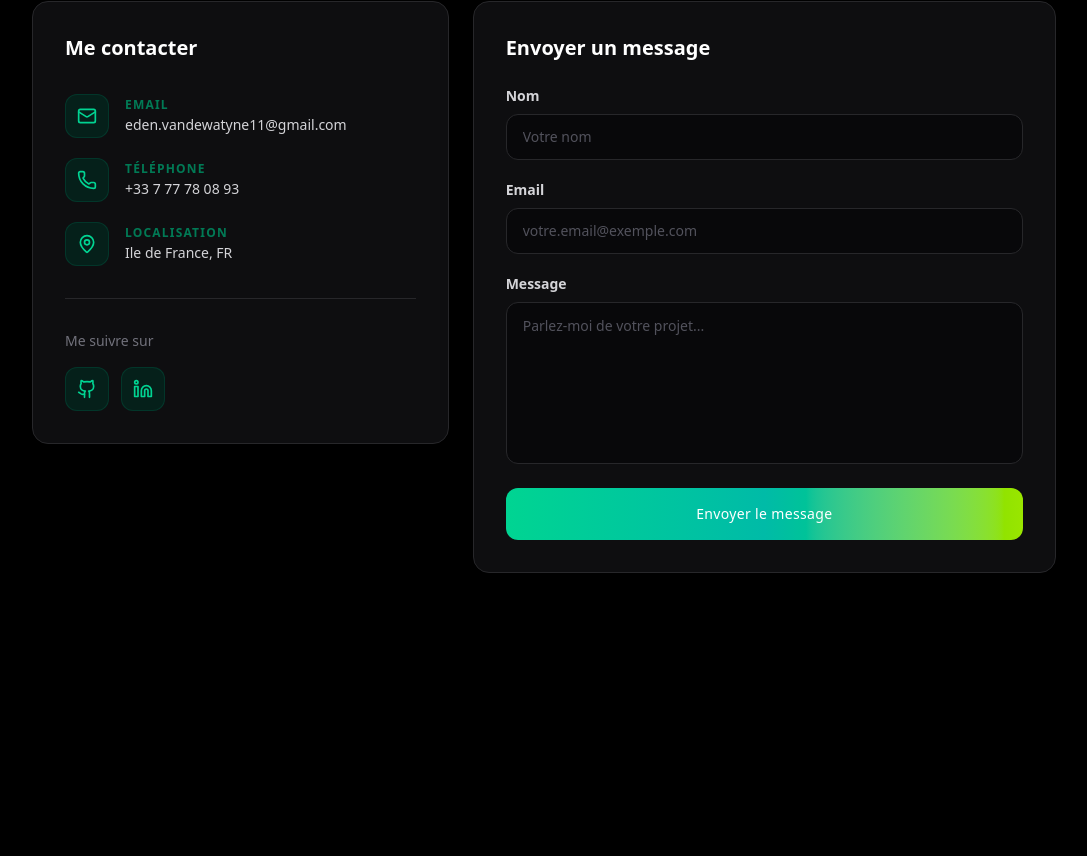
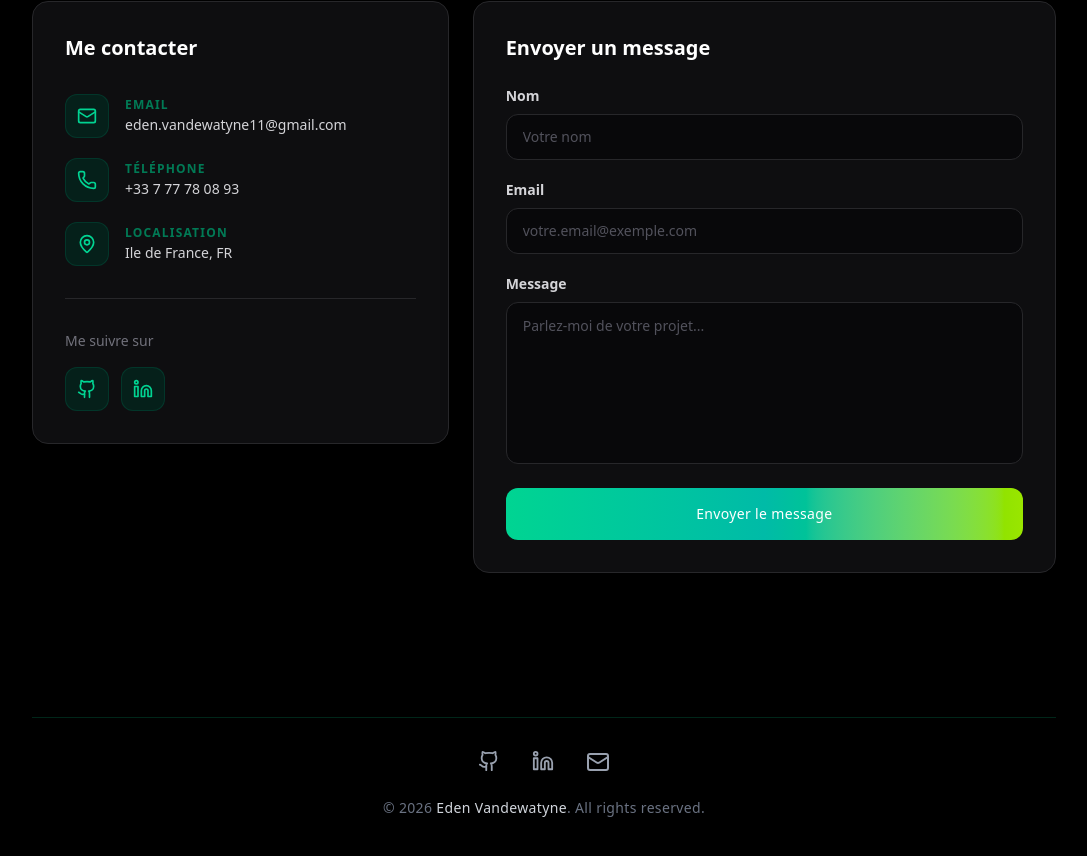
Before and after one commit to eden77-rgb/Portfolio, a React (Vite) app: page / in a window 1280 px wide. Shown: the part 6320-7176 px from the top of the page, without its empty margins (96-1183 px from the left). Before the commit the page ends 6973 px from the top, so only its background shows below. Built offline with nearby package versions, Linux system fonts and the light colour scheme.

Commit message:
Ajout du Footer

```diff
--- /dev/null
+++ b/src/components/Footer.tsx
@@ -0,0 +1,47 @@
+import { Github, Linkedin, Mail } from 'lucide-react';
+
+const Footer = () => {
+    return (
+        <section id="footer" className="pb-16 px-4">
+            <div className="max-w-5xl mx-auto mt-16">
+
+                <div className="pt-8 border-t border-emerald-500/20 text-center">
+
+                    <div className="flex justify-center gap-8 mb-6">
+                        <a
+                            href="https://github.com/eden77-rgb/"
+                            target='_blank'
+                            className="text-gray-400 hover:text-emerald-400 transition-all hover:scale-110"
+                            aria-label="GitHub"
+                        >
+                            <Github size={22} />
+                        </a>
+
+                        <a
+                            href="https://www.linkedin.com/in/eden-vandewatyne/"
+                            target='_blank'
+                            className="text-gray-400 hover:text-emerald-400 transition-all hover:scale-110"
+                            aria-label="LinkedIn"
+                        >
+                            <Linkedin size={22} />
+                        </a>
+
+                        <a
+                            href="mailto:eden.vandewatyne11@gmail.com"
+                            target='_blank'
+                            className="text-gray-400 hover:text-emerald-500 transition-colors duration-300"
+                        >
+                            <Mail size={24} />
+                        </a>
+                    </div>
+
+                    <div className="text-gray-500 text-sm tracking-wide">
+                        <p>&copy; 2026 <span className="text-gray-300">Eden Vandewatyne</span>. All rights reserved.</p>
+                    </div>
+                </div>
+            </div>
+        </section>
+    )
+}
+
+export default Footer
--- a/src/pages/MainPage.tsx
+++ b/src/pages/MainPage.tsx
@@ -2,6 +2,7 @@ import { HeroSection } from "@/components/HeroSection";
 import { ProjectsSection } from "@/components/ProjectsSection"
 import { ExperiencesSection } from "@/components/ExpreciencesSection"
 import { ContactSection } from "@/components/ContactSection"
+import Footer from "@/components/Footer"
 
 import { projects } from "@/data/projects"
 import { experiences } from "@/data/experiences";
@@ -15,6 +16,7 @@ export function MainPage() {
             <ProjectsSection sections={projects} />
             <ExperiencesSection experiences={experiences} />
             <ContactSection items={contactItem} socials={contactSocial} />
+            <Footer />
         </>
     )
 }
```
